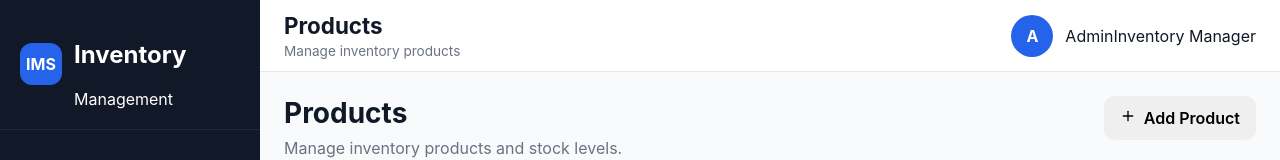
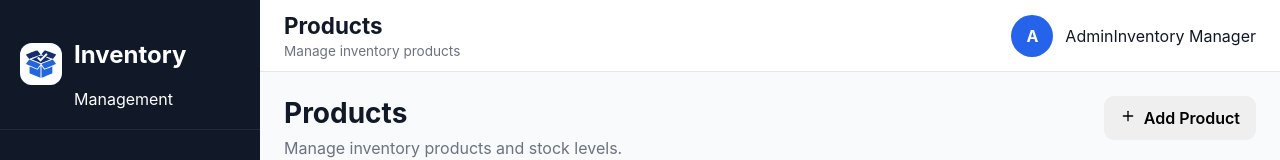
Before and after one commit to gopal092003/inventory-order-management, a React (Vite) app in the folder frontend/: page /products in a window 1280 px wide. Shown: the top 160 px of the page. Built offline with nearby package versions, Linux system fonts and the light colour scheme; no server answers.

Commit message:
Update Sidebar.jsx

```diff
--- a/frontend/src/components/layout/Sidebar.jsx
+++ b/frontend/src/components/layout/Sidebar.jsx
@@ -1,5 +1,6 @@
 import PropTypes from "prop-types";
 import clsx from "clsx";
+import logo from "../../assets/logo.svg";
 import {
   LayoutDashboard,
   Package,
@@ -62,9 +63,11 @@ const Sidebar = ({
       >
         <div className="sidebar-header">
           <div className="sidebar-brand">
-            <div className="sidebar-logo">
-              IMS
-            </div>
+            <img
+              src={logo}
+              alt="Inventory Management"
+              className="sidebar-logo"
+            />
 
             <div>
               <h2>
```
